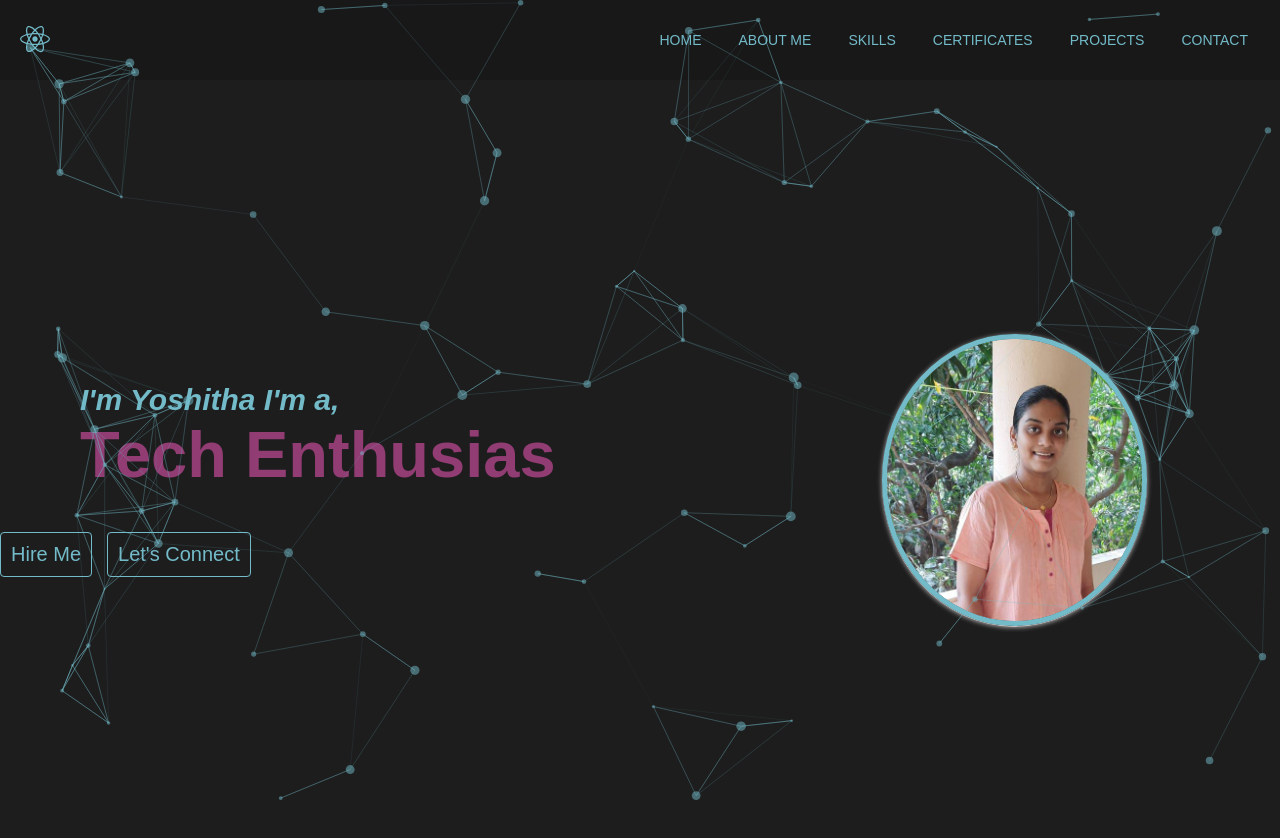
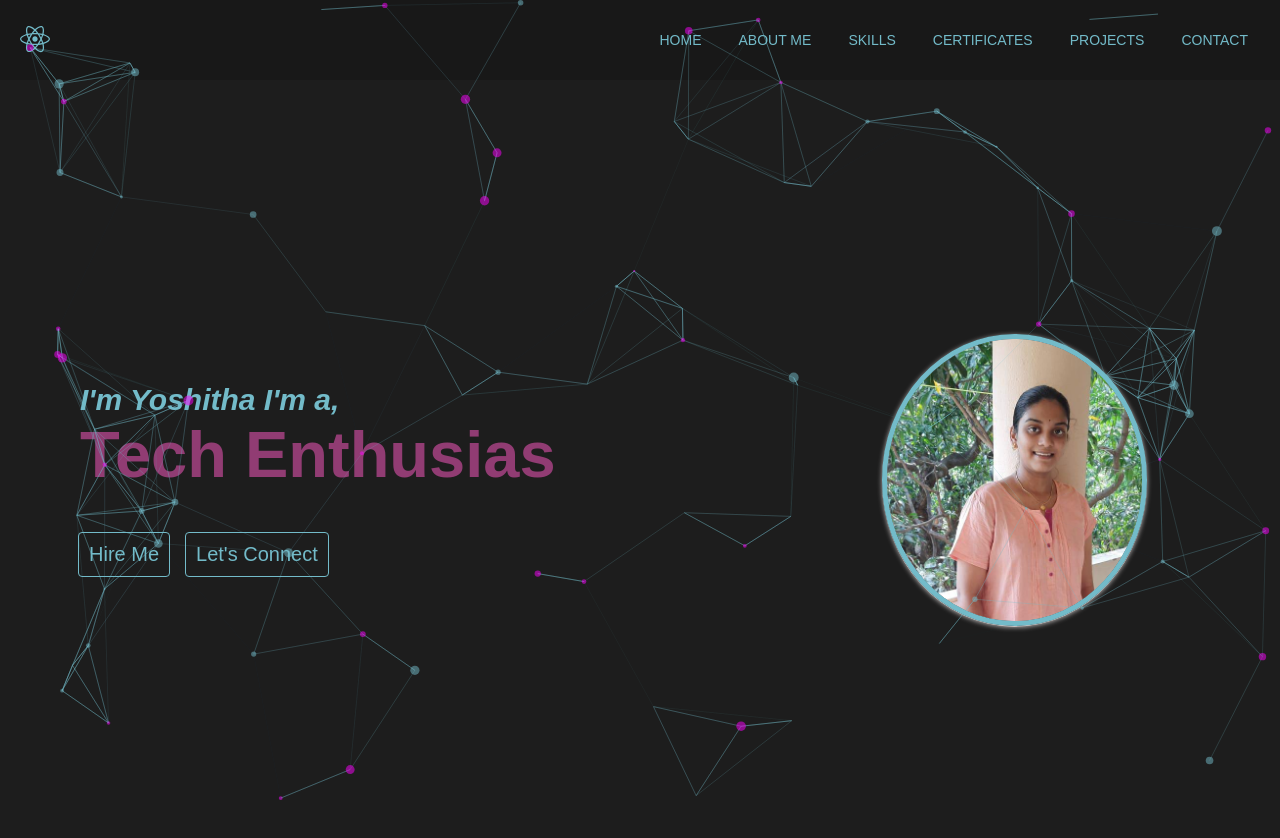
Before and after one commit to Yoshi1705/Portfolio, a React (Create React App) app: page / in a window 1280 px wide. Shown: the top 838 px of the page. Built offline with nearby package versions, Linux system fonts and the light colour scheme; a web font is replaced by a local one.

Commit message:
errorsfixed

```diff
--- a/src/Container/home/Design.js
+++ b/src/Container/home/Design.js
@@ -55,7 +55,7 @@ const Design = () =>{
                 },
                 particles: {
                     color: {
-                        value: "#73BBC9",
+                        value: ["#73BBC9","#ff00ff","#00fff"]
                     },
                     links: {
                         color: "#73BBC9",
@@ -86,6 +86,16 @@ const Design = () =>{
                     },
                     shape: {
                         type: "circle",
+                        options: {
+                            polygon :{
+                              sides : 5
+                            },
+                            image : {
+                                src : "",
+                                width : 100,
+                                height : 100
+                            }
+                        }
                     },
                     size: {
                         value: { min: 1, max: 5 },
--- a/src/Container/home/style.css
+++ b/src/Container/home/style.css
@@ -75,7 +75,7 @@
     display: flex;
     flex-direction: row;
     justify-content: space-between;
-    marginLeft : 78px;
+    margin-left : 78px;
     margin-top: 30px;
 }
 
```
